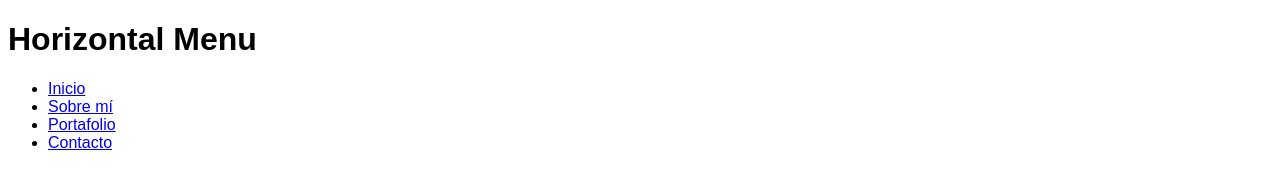
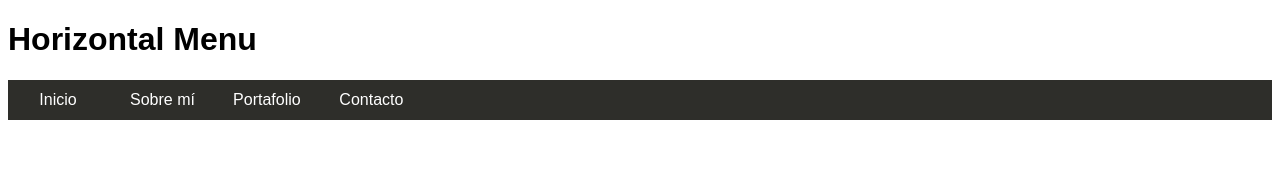
Before and after one commit to andreatelleria/menu-desplegable-horizontal, a plain HTML site: page index.html in a window 1280 px wide. Drawn offline with Linux system fonts and the light colour scheme; files whose address does not match are found by name.

Commit message:
Cambios en CSS

```diff
--- a/css/main.css
+++ b/css/main.css
@@ -1,3 +1,28 @@
 body {
   font-family: sans-serif;
 }
+
+ul {
+  list-style: none;
+  padding: 0;
+  margin: 0;
+  background: #2e2e2a;
+  line-height: 40px;
+}
+
+li {
+  display: inline-block;
+  width: 100px;
+  text-align: center;
+}
+
+a {
+  display: block;
+  text-decoration: none;
+  color: #fff;
+}
+
+a:hover {
+  background: #f9a91a;
+  color: #000;
+}
```
